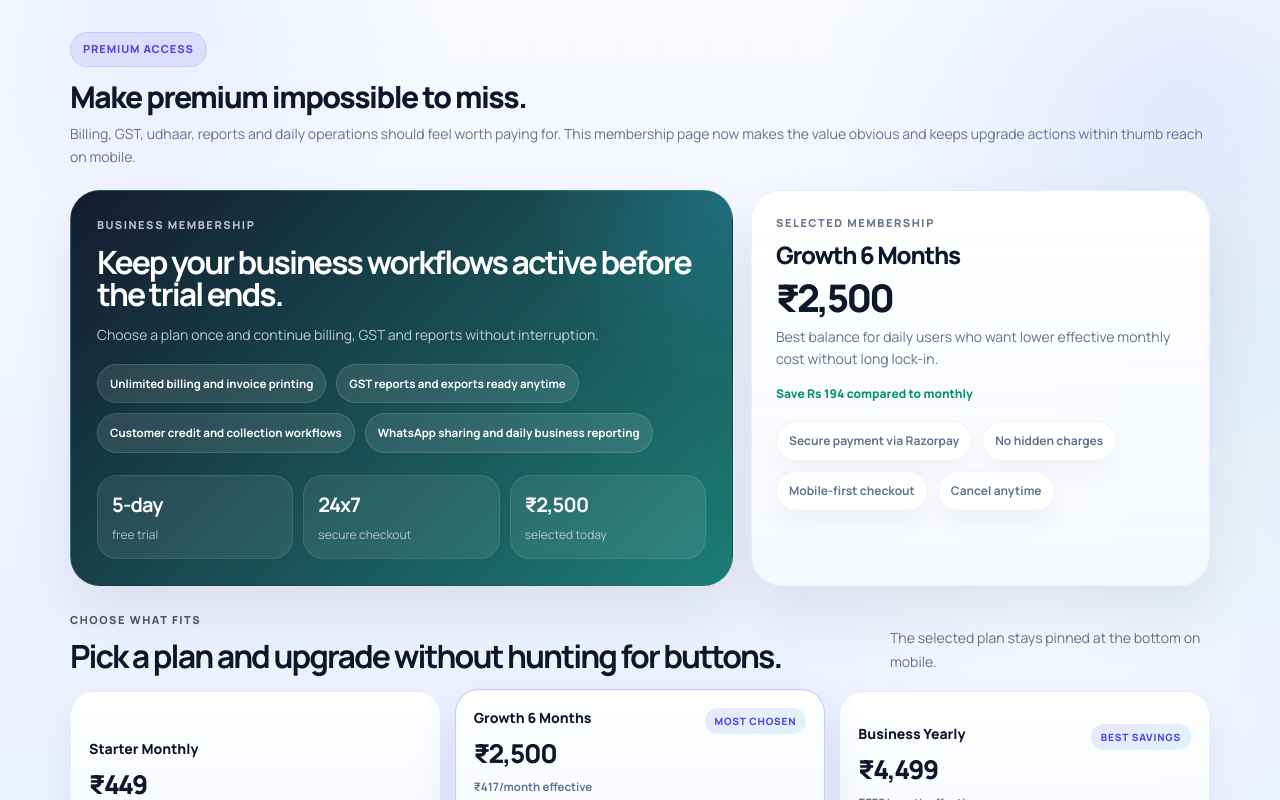
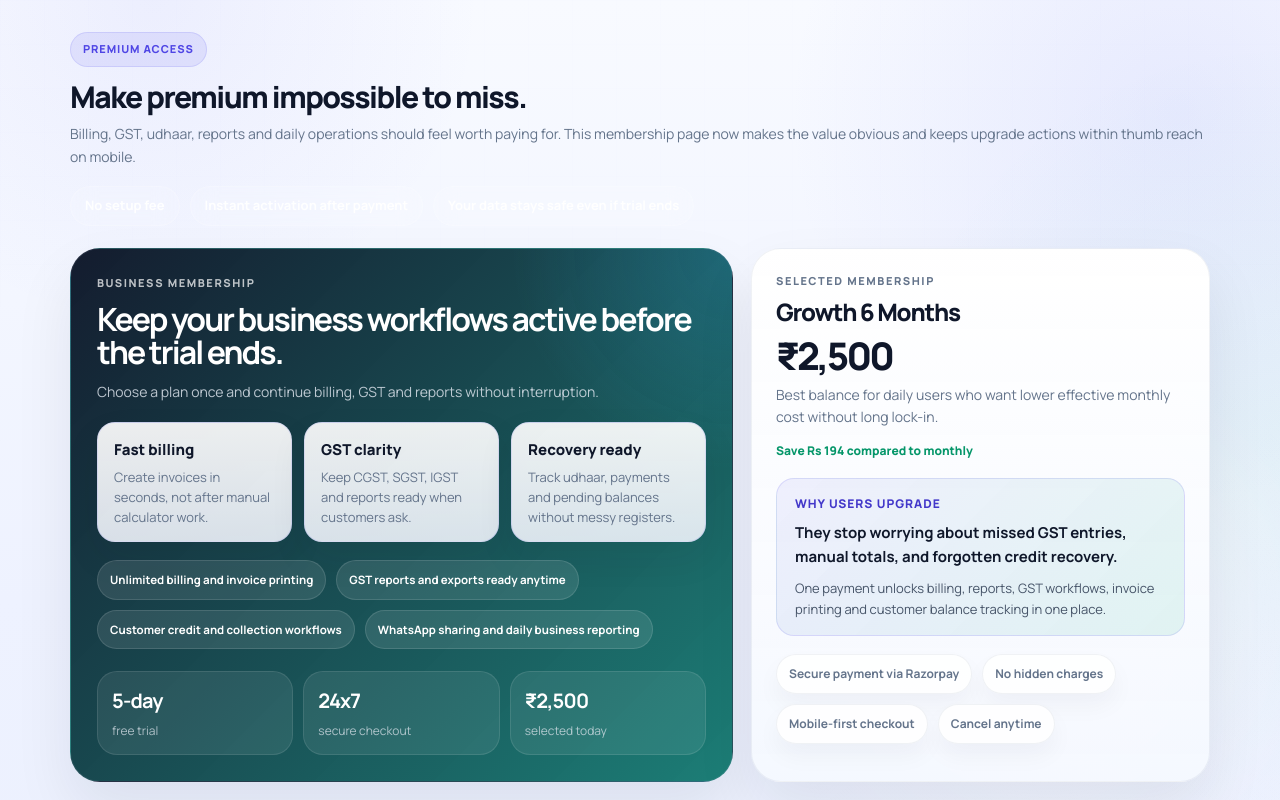
Before and after one commit to kulshreshthsr/Rakh-rakhaav, a Next.js app in the folder client/: page /pricing in a window 1280 px wide. Shown: the top 800 px of the page. Built offline with nearby package versions, Linux system fonts and the light colour scheme.

Commit message:
Polish upgrade page and harden payment flow

```diff
--- a/client/src/app/pricing/page.js
+++ b/client/src/app/pricing/page.js
@@ -11,6 +11,18 @@ const MEMBERSHIP_FEATURES = [
   'GST reports and exports ready anytime',
   'Customer credit and collection workflows',
   'WhatsApp sharing and daily business reporting',
+];
+
+const MEMBERSHIP_PROOF = [
+  { title: 'Fast billing', copy: 'Create invoices in seconds, not after manual calculator work.' },
+  { title: 'GST clarity', copy: 'Keep CGST, SGST, IGST and reports ready when customers ask.' },
+  { title: 'Recovery ready', copy: 'Track udhaar, payments and pending balances without messy registers.' },
+];
+
+const MEMBERSHIP_REASSURANCE = [
+  'No setup fee',
+  'Instant activation after payment',
+  'Your data stays safe even if trial ends',
 ];
 
 export default function PricingPage() {
@@ -71,11 +83,60 @@ export default function PricingPage() {
           makes the value obvious and keeps upgrade actions within thumb reach on mobile.
         </p>
 
+        <div style={{
+          display: 'flex',
+          flexWrap: 'wrap',
+          gap: 10,
+          marginTop: 18,
+          marginBottom: 6,
+        }}>
+          {MEMBERSHIP_REASSURANCE.map((item) => (
+            <span
+              key={item}
+              style={{
+                padding: '9px 14px',
+                borderRadius: 999,
+                background: 'rgba(255,255,255,0.12)',
+                border: '1px solid rgba(255,255,255,0.18)',
+                color: 'rgba(255,255,255,0.92)',
+                fontSize: 13,
+                fontWeight: 700,
+                backdropFilter: 'blur(12px)',
+              }}
+            >
+              {item}
+            </span>
+          ))}
+        </div>
+
         <div className="membership-hero-grid">
           <div className="membership-spotlight-card">
             <div className="membership-status-kicker">Business membership</div>
             <h2>{membershipHeadline}</h2>
             <p>{membershipSubline}</p>
+
+            <div style={{
+              marginTop: 18,
+              display: 'grid',
+              gridTemplateColumns: 'repeat(auto-fit, minmax(160px, 1fr))',
+              gap: 12,
+            }}>
+              {MEMBERSHIP_PROOF.map((proof) => (
+                <div
+                  key={proof.title}
+                  style={{
+                    borderRadius: 18,
+                    padding: '16px 16px 14px',
+                    background: 'linear-gradient(180deg, rgba(255,255,255,0.92), rgba(244,247,255,0.88))',
+                    border: '1px solid rgba(99, 102, 241, 0.14)',
+                    boxShadow: '0 16px 36px rgba(15, 23, 42, 0.08)',
+                  }}
+                >
+                  <div style={{ fontSize: 15, fontWeight: 800, color: '#0f172a', marginBottom: 6 }}>{proof.title}</div>
+                  <div style={{ fontSize: 13, color: '#64748b', lineHeight: 1.55 }}>{proof.copy}</div>
+                </div>
+              ))}
+            </div>
 
             <div className="membership-feature-list">
               {MEMBERSHIP_FEATURES.map((feature) => (
@@ -108,6 +169,24 @@ export default function PricingPage() {
             </div>
             {selected?.savingsLabel && <div className="membership-summary-saving">{selected.savingsLabel}</div>}
 
+            <div style={{
+              marginTop: 18,
+              borderRadius: 18,
+              padding: '16px 18px',
+              background: 'linear-gradient(135deg, rgba(79,70,229,0.08), rgba(16,185,129,0.1))',
+              border: '1px solid rgba(79,70,229,0.14)',
+            }}>
+              <div style={{ fontSize: 12, fontWeight: 800, textTransform: 'uppercase', letterSpacing: '0.08em', color: '#4338ca' }}>
+                Why users upgrade
+              </div>
+              <div style={{ marginTop: 8, fontSize: 15, fontWeight: 700, color: '#0f172a', lineHeight: 1.55 }}>
+                They stop worrying about missed GST entries, manual totals, and forgotten credit recovery.
+              </div>
+              <div style={{ marginTop: 10, fontSize: 13, color: '#475569', lineHeight: 1.6 }}>
+                One payment unlocks billing, reports, GST workflows, invoice printing and customer balance tracking in one place.
+              </div>
+            </div>
+
             <div className="pricing-trust-strip membership-trust-strip">
               <span>Secure payment via Razorpay</span>
               <span>No hidden charges</span>
@@ -124,7 +203,11 @@ export default function PricingPage() {
             <div className="membership-status-kicker">Choose what fits</div>
             <h2>Pick a plan and upgrade without hunting for buttons.</h2>
           </div>
-          <div className="membership-section-note">The selected plan stays pinned at the bottom on mobile.</div>
+          <div className="membership-section-note">
+            {subscription?.trialDaysLeft
+              ? `Trial reminder: ${subscription.trialDaysLeft} day${subscription.trialDaysLeft === 1 ? '' : 's'} left.`
+              : 'The selected plan stays pinned at the bottom on mobile.'}
+          </div>
         </div>
 
         <div className="subscription-plan-grid membership-plan-grid" style={{ marginTop: 0 }}>
@@ -145,6 +228,9 @@ export default function PricingPage() {
           <div className="membership-bottom-title">{selected?.label || 'Premium membership'}</div>
           <div className="membership-bottom-subtitle">
             {selected?.savingsLabel || 'All premium workflows unlock instantly after successful payment.'}
+          </div>
+          <div style={{ marginTop: 10, fontSize: 13, color: '#475569', fontWeight: 600 }}>
+            Upgrade once and keep billing, GST and customer records running without interruption.
           </div>
         </div>
 
```
Also changed, not shown: 1 other file (tests, documents, lock files or other folders).
